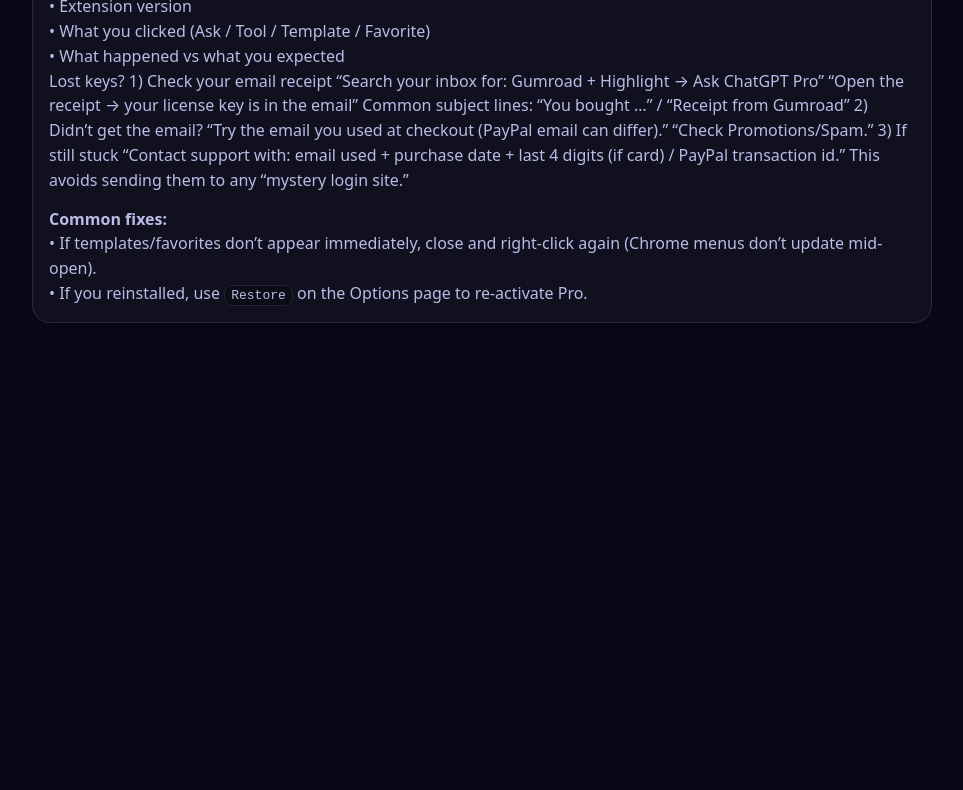
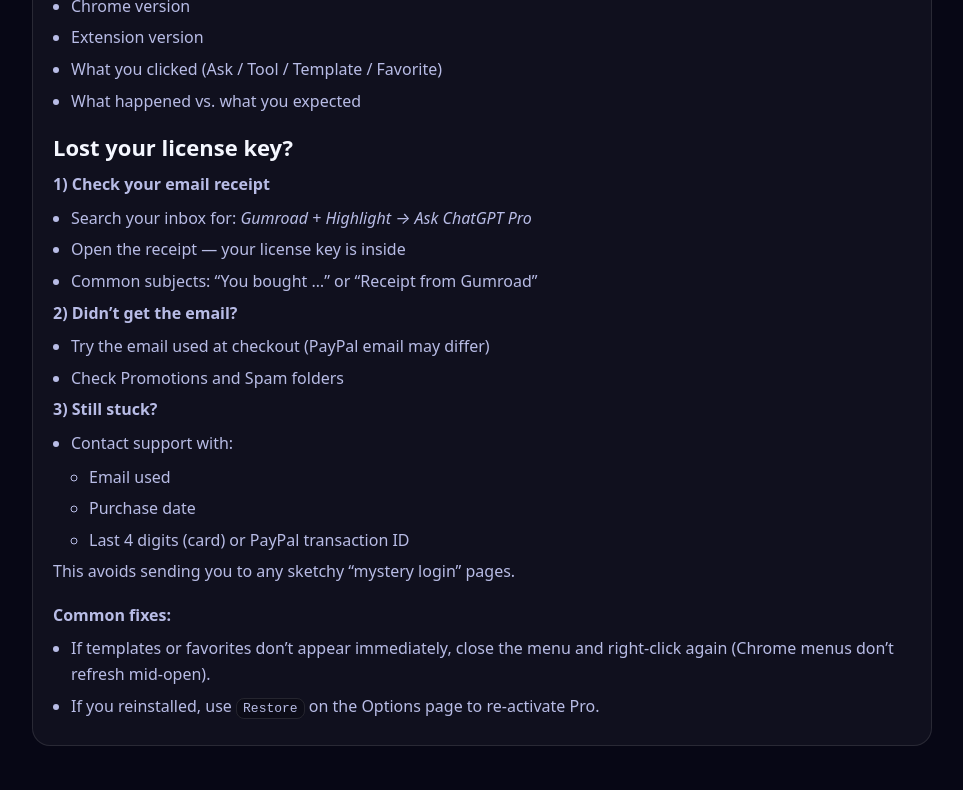
Before and after one commit to rajujutsu/highlight-to-chatgpt-pro, a plain HTML site: page support.html in a window 1280 px wide. Shown: the part 252-1042 px from the top of the page, without its empty margins (158-1121 px from the left). Before the commit the page ends 800 px from the top, so only its background shows below. Drawn offline with Linux system fonts and the light colour scheme.

Commit message:
Refactor support.html with improved styles and text
Updated styling and content for the support page.

```diff
--- a/support.html
+++ b/support.html
@@ -5,16 +5,65 @@
     <meta name="viewport" content="width=device-width,initial-scale=1" />
     <title>Support – Highlight to ChatGPT Pro</title>
     <style>
-      body{margin:0;font-family:system-ui,-apple-system,Segoe UI,Roboto,Arial;background:#070715;color:#f5f7ff}
-      .wrap{max-width:900px;margin:0 auto;padding:26px 18px 44px}
-      a{color:#37f3ff;text-decoration:none}
-      .card{border:1px solid rgba(255,255,255,.10);border-radius:18px;background:rgba(255,255,255,.04);padding:16px}
-      h1{margin:0 0 6px;font-size:22px}
-      .muted{color:#b8bce6;line-height:1.55}
-      .row{margin-top:14px}
-      code{background:rgba(0,0,0,.25);border:1px solid rgba(255,255,255,.10);padding:2px 6px;border-radius:8px}
-      .top{display:flex;justify-content:space-between;gap:12px;flex-wrap:wrap;margin-bottom:14px}
-      .pill{border:1px solid rgba(255,255,255,.10);padding:8px 12px;border-radius:999px;color:#b8bce6}
+      body {
+        margin: 0;
+        font-family: system-ui, -apple-system, Segoe UI, Roboto, Arial;
+        background: #070715;
+        color: #f5f7ff;
+      }
+      .wrap {
+        max-width: 900px;
+        margin: 0 auto;
+        padding: 26px 18px 44px;
+      }
+      a {
+        color: #37f3ff;
+        text-decoration: none;
+      }
+      .card {
+        border: 1px solid rgba(255,255,255,.10);
+        border-radius: 18px;
+        background: rgba(255,255,255,.04);
+        padding: 20px;
+      }
+      h1 {
+        margin: 0 0 10px;
+        font-size: 22px;
+      }
+      .muted {
+        color: #b8bce6;
+        line-height: 1.6;
+      }
+      .row {
+        margin-top: 18px;
+      }
+      code {
+        background: rgba(0,0,0,.25);
+        border: 1px solid rgba(255,255,255,.10);
+        padding: 2px 6px;
+        border-radius: 8px;
+      }
+      .top {
+        display: flex;
+        justify-content: space-between;
+        gap: 12px;
+        flex-wrap: wrap;
+        margin-bottom: 16px;
+      }
+      .pill {
+        border: 1px solid rgba(255,255,255,.10);
+        padding: 8px 12px;
+        border-radius: 999px;
+        color: #b8bce6;
+        display: inline-block;
+      }
+      ul {
+        margin: 8px 0 0 18px;
+        padding: 0;
+      }
+      li {
+        margin-bottom: 6px;
+      }
     </style>
   </head>
   <body>
@@ -30,52 +79,63 @@
       <div class="card">
         <h1>Support</h1>
         <div class="muted">
-          For help, bug reports, or billing/license questions, email:
+          For help, bug reports, or billing / license questions, email:
           <br />
           <strong>rajual@protonmail.com</strong>
         </div>
 
         <div class="row">
-          <div class="muted"><strong>Include this info:</strong></div>
+          <div class="muted"><strong>Please include:</strong></div>
+          <ul class="muted">
+            <li>Chrome version</li>
+            <li>Extension version</li>
+            <li>What you clicked (Ask / Tool / Template / Favorite)</li>
+            <li>What happened vs. what you expected</li>
+          </ul>
+        </div>
+
+        <div class="row">
+          <h1>Lost your license key?</h1>
           <div class="muted">
-            • Chrome version<br/>
-            • Extension version<br/>
-            • What you clicked (Ask / Tool / Template / Favorite)<br/>
-            • What happened vs what you expected
+            <strong>1) Check your email receipt</strong>
+            <ul>
+              <li>Search your inbox for: <em>Gumroad + Highlight → Ask ChatGPT Pro</em></li>
+              <li>Open the receipt — your license key is inside</li>
+              <li>Common subjects: “You bought …” or “Receipt from Gumroad”</li>
+            </ul>
+
+            <strong>2) Didn’t get the email?</strong>
+            <ul>
+              <li>Try the email used at checkout (PayPal email may differ)</li>
+              <li>Check Promotions and Spam folders</li>
+            </ul>
+
+            <strong>3) Still stuck?</strong>
+            <ul>
+              <li>Contact support with:
+                <ul>
+                  <li>Email used</li>
+                  <li>Purchase date</li>
+                  <li>Last 4 digits (card) or PayPal transaction ID</li>
+                </ul>
+              </li>
+            </ul>
+
+            This avoids sending you to any sketchy “mystery login” pages.
           </div>
         </div>
 
-         <div class="muted"
-        <h1>Lost keys?</h1>
-
-        1) Check your email receipt
-
-        “Search your inbox for: Gumroad + Highlight → Ask ChatGPT Pro”
-
-        “Open the receipt → your license key is in the email”
-
-        Common subject lines: “You bought …” / “Receipt from Gumroad”
-
-        2) Didn’t get the email?
-
-        “Try the email you used at checkout (PayPal email can differ).”
-
-        “Check Promotions/Spam.”
-
-        3) If still stuck
-
-        “Contact support with: email used + purchase date + last 4 digits (if card) / PayPal transaction id.”
-
-        This avoids sending them to any “mystery login site.”
-        </div>
-
-
         <div class="row">
           <div class="muted"><strong>Common fixes:</strong></div>
-          <div class="muted">
-            • If templates/favorites don’t appear immediately, close and right-click again (Chrome menus don’t update mid-open).<br/>
-            • If you reinstalled, use <code>Restore</code> on the Options page to re-activate Pro.
-          </div>
+          <ul class="muted">
+            <li>
+              If templates or favorites don’t appear immediately, close the menu and
+              right-click again (Chrome menus don’t refresh mid-open).
+            </li>
+            <li>
+              If you reinstalled, use <code>Restore</code> on the Options page to re-activate Pro.
+            </li>
+          </ul>
         </div>
       </div>
     </div>
```
